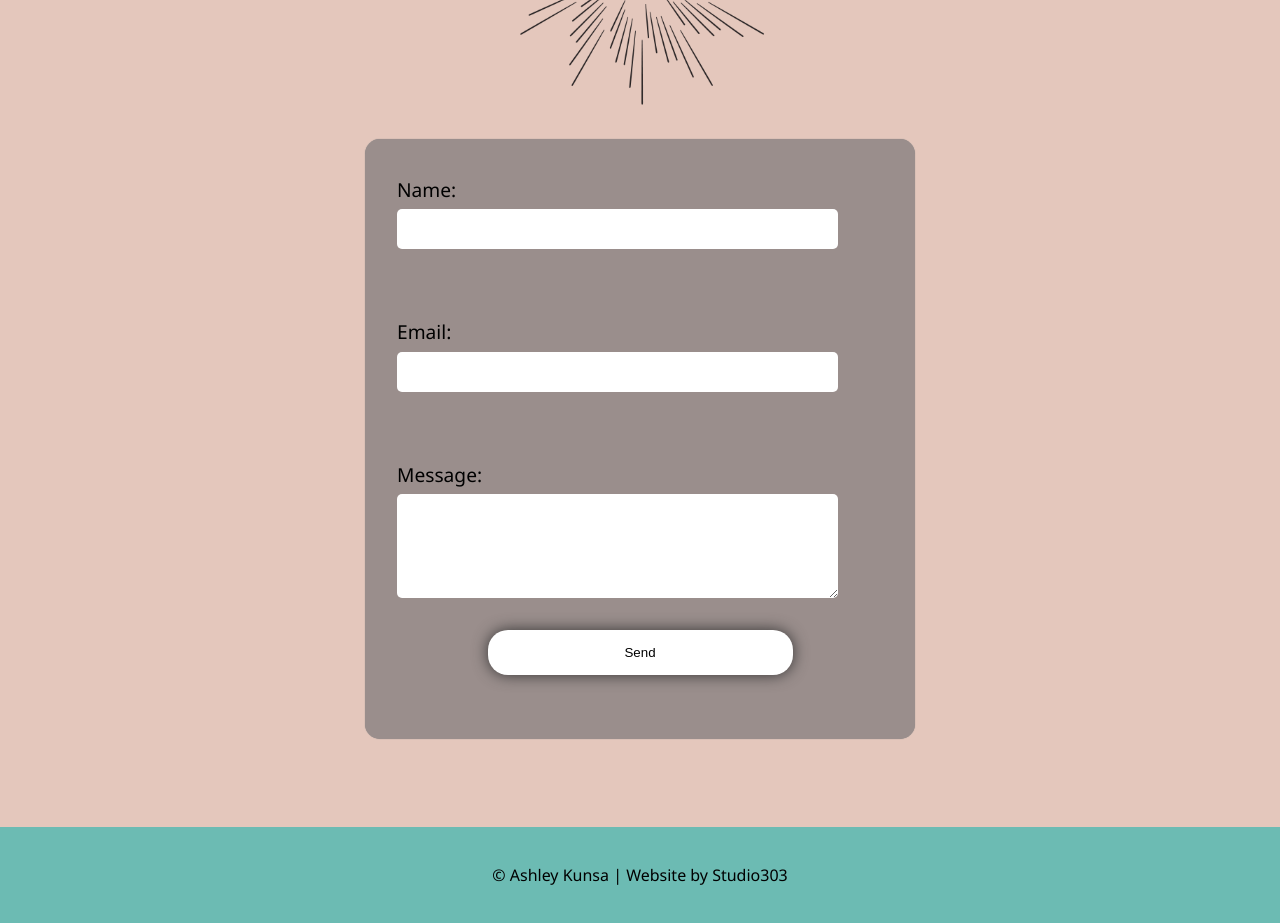
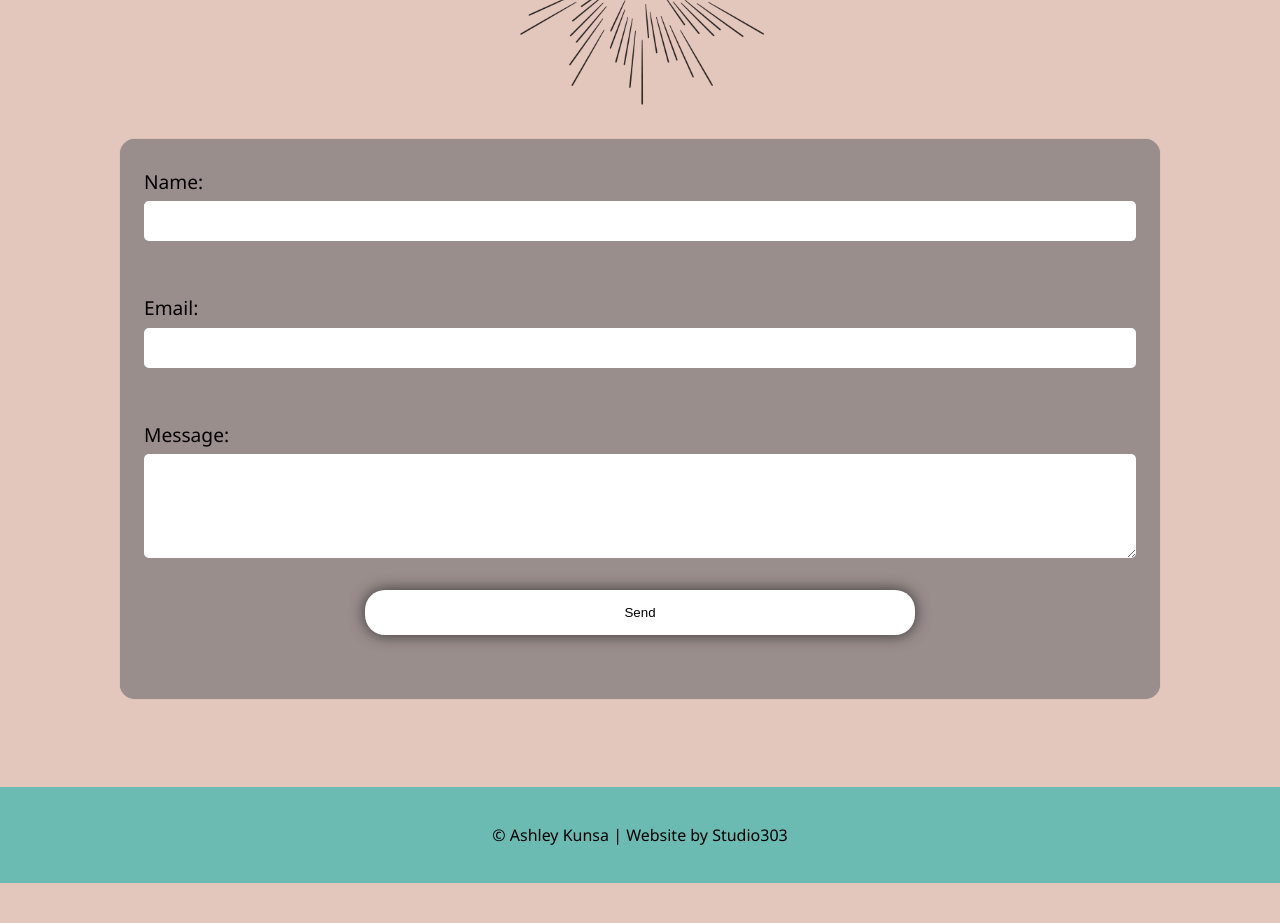
Before and after one commit to BradCoffield/marvel-kennel, a Next.js app: page /contact in a window 1280 px wide. Shown: the part 440-1363 px from the top of the page. After the commit the page ends 1323 px from the top, so only its background shows below. Built offline with nearby package versions, Linux system fonts and the light colour scheme; a web font is replaced by a local one.

Commit message:
some more contact form styles

```diff
--- a/components/Page.js
+++ b/components/Page.js
@@ -67,12 +67,12 @@ text-decoration: none;
         padding: 15px;
         border-radius: 20px;
         display: block;
-        margin: 0 auto 1rem;
+        margin: .5rem auto 1rem;
         width: 50%;
         box-shadow: 0px 0px 15px #333;
 
     }
-     #submit-button:hover {background: var(--teal-1);box-shadow:0px 0px 0px #111;cursor:pointer;}
+     #submit-button:hover {background: var(--teal-1);box-shadow:0px 0px 0px #111;cursor:pointer;margin-top:.5rem;}
      .hanging-indent {text-indent: -1.5em;
  list-style-type:none;}
       .hanging-indent-ul {margin-left:0rem; li{margin-bottom: 1.5rem;}}
--- a/pages/contact.js
+++ b/pages/contact.js
@@ -3,7 +3,7 @@ import PageHeading from "../components/PageHeading";
 import styled from "styled-components"
 
 let Formwrap = styled.div`
-  width: 550px;
+  // width: 550px;
   padding-bottom: 3rem;
   background: transparent;
   /* padding: 50px 0px 160px 0px; */
@@ -12,8 +12,8 @@ let Formwrap = styled.div`
   border-radius: 15px;
   box-shadow: 0px 0px 1px gray;
   .form-unit {
-    max-width: 90%;
-    padding: 2rem;
+    // max-width: 90%;
+    padding: 1.5rem;
     display: flex;
     flex-direction: column;
     /* border-radius: 15px; */
@@ -23,13 +23,13 @@ let Formwrap = styled.div`
       height: 38px;
       border-radius: 5px;
       border: 0px;
-      max-width: 90%;
+      // max-width: 90%;
       font-size: 16px;
     }
     textarea {
       border-radius: 5px;
       border: 0px;
-      max-width: 90%;
+      // max-width: 90%;
       font-size: 16px;
       height: 100px;
     }
```
